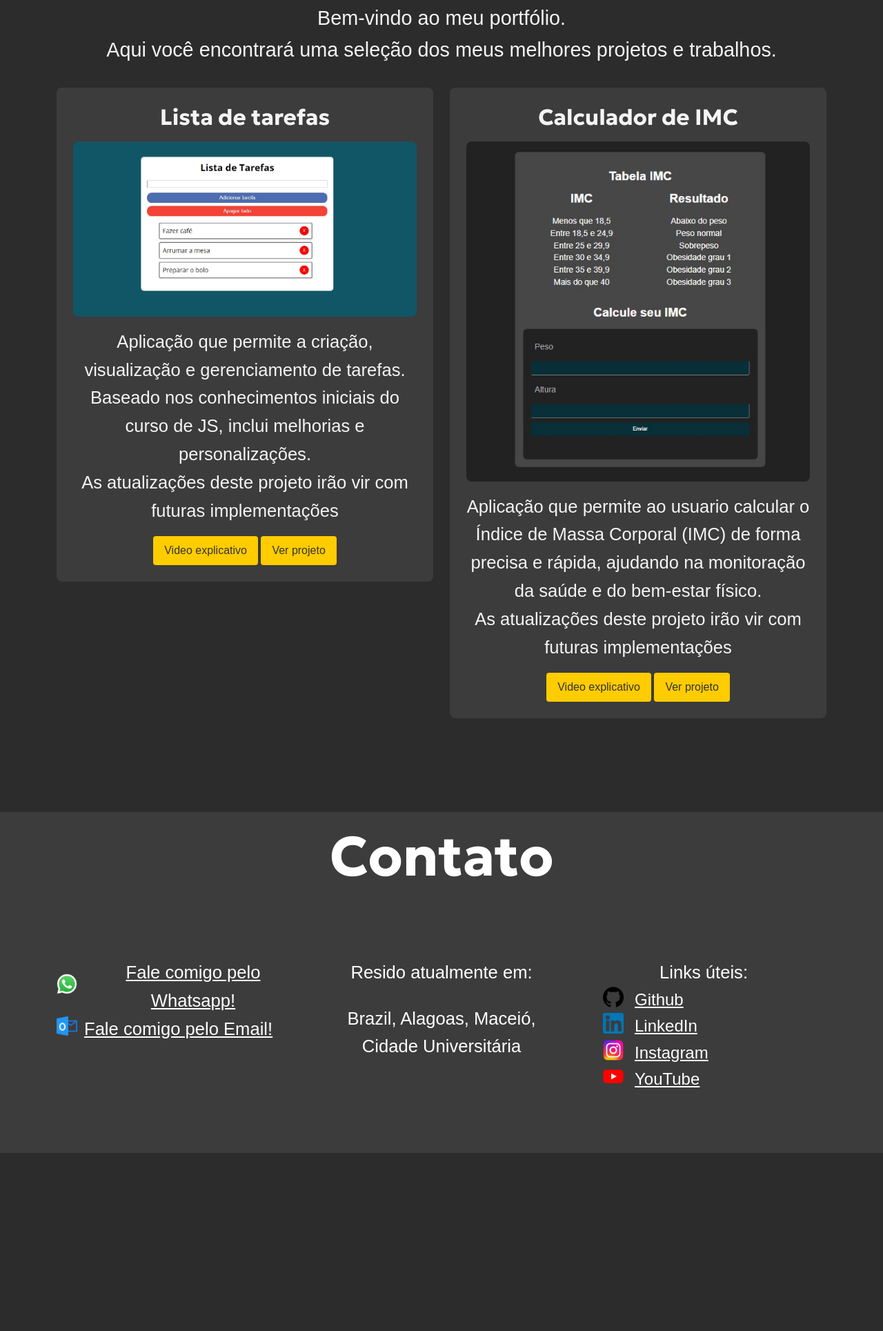
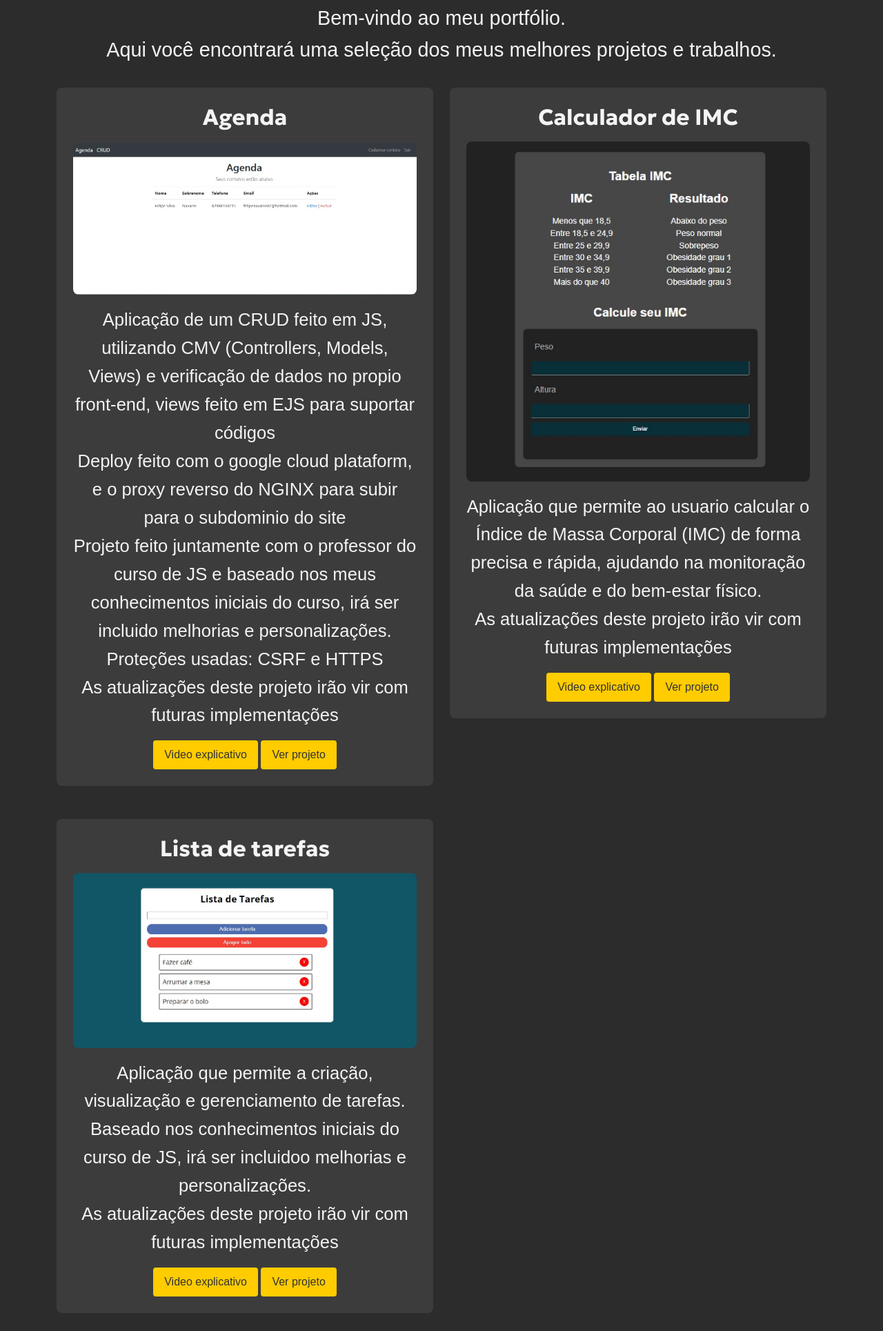
Before and after one commit to FelipeSilvaNavarro/sitePessoal, a plain HTML site: page index.html in a window 1280 px wide. Shown: the part 1571-3500 px from the top of the page at 69% size. Before the commit the page ends 3242 px from the top, so only its background shows below. Drawn offline with nearby package versions, Linux system fonts and the light colour scheme; a script that the page names is missing; a web font is replaced by a local one.

Commit message:
Novo projeto

```diff
--- a/index.html
+++ b/index.html
@@ -109,26 +109,45 @@
                 <div class="row row-cols-1 row-cols-md-2 g-4">
                     <div class="col mb-4">
                         <div class="projeto-item">
-                            <h3>Lista de tarefas</h3>
-                            <img src="./assets/img/listaDeTarefas.jpg" alt="Descrição da Imagem" class="projeto-imagem img-fluid mx-auto" >
-                            <p>Aplicação que permite a criação, visualização e gerenciamento de tarefas. Baseado nos conhecimentos iniciais do curso de JS, inclui melhorias e personalizações.
+                            <h3>Agenda</h3>
+                            <img src="./assets/img/Agenda.jpg" alt="Computador com a tela de agenda aberta, apresentando uma lista de contatos para o usuário" class="projeto-imagem img-fluid mx-auto">
+                            <p>Aplicação de um CRUD feito em JS, utilizando CMV (Controllers, Models, Views) e verificação de dados no propio front-end, views feito em EJS para suportar códigos
+                                <br>
+                                Deploy feito com o google cloud plataform, e o proxy reverso do NGINX para subir para o subdominio do site
+                                <br>
+                                Projeto feito juntamente com o professor do curso de JS e baseado nos meus conhecimentos iniciais do curso, irá ser incluido melhorias e personalizações.
+                                <br>
+                                Proteções usadas: CSRF e HTTPS
                                 <br>
                                 As atualizações deste projeto irão vir com futuras implementações
                             </p>
-                            <a href="//www.youtube.com/watch?v=38R2UZx6tJI&t=11s" target="_blank">Video explicativo</a>
-                            <a href="./meusProjetos/listaDeTarefas/index.html" target="_blank">Ver projeto</a>
+                            <a href="//www.youtube.com" target="_blank">Video explicativo</a>
+                            <a href="https://app.navarrodev.com.br" target="_blank">Ver projeto</a>
                         </div>
                     </div>
                     <div class="col mb-4">
                         <div class="projeto-item">
                             <h3>Calculador de IMC</h3>
-                            <img src="./assets/img/calculador IMC.jpg" alt="Descrição da Imagem" class="projeto-imagem img-fluid mx-auto">
+                            <img src="./assets/img/calculador IMC.jpg" alt="Imagem de uma tableta IMC, destacando um calculador de IMC com interface amigável e fácil de usar" class="projeto-imagem img-fluid mx-auto">
                             <p>Aplicação que permite ao usuario calcular o Índice de Massa Corporal (IMC) de forma precisa e rápida, ajudando na monitoração da saúde e do bem-estar físico.
                                 <br>
                                 As atualizações deste projeto irão vir com futuras implementações
                             </p>
                             <a href="https://www.youtube.com/watch?v=ChDeB6xpNF0" target="_blank">Video explicativo</a>
                             <a href="./meusProjetos/calculadoraIMC/index.html" target="_blank">Ver projeto</a>
+                        </div>
+                    </div>
+
+                    <div class="col mb-4">
+                        <div class="projeto-item">
+                            <h3>Lista de tarefas</h3>
+                            <img src="./assets/img/listaDeTarefas.jpg" alt="Captura de tela de uma lista de tarefas, exibindo itens organizados e prontos para serem concluídos" class="projeto-imagem img-fluid mx-auto">
+                            <p>Aplicação que permite a criação, visualização e gerenciamento de tarefas. Baseado nos conhecimentos iniciais do curso de JS, irá ser incluidoo melhorias e personalizações.
+                                <br>
+                                As atualizações deste projeto irão vir com futuras implementações
+                            </p>
+                            <a href="//www.youtube.com/watch?v=38R2UZx6tJI&t=11s" target="_blank">Video explicativo</a>
+                            <a href="./meusProjetos/listaDeTarefas/index.html" target="_blank">Ver projeto</a>
                         </div>
                     </div>
                 </div>
```
Also changed, not shown: assets/img/Agenda.jpg (added), assets/img/Screenshot_1.jpg (deleted), assets/img/Screenshot_2.jpg (deleted), assets/img/Screenshot_3.jpg (deleted), assets/img/Screenshot_4.jpg (deleted), assets/img/Screenshot_5.jpg (deleted).
